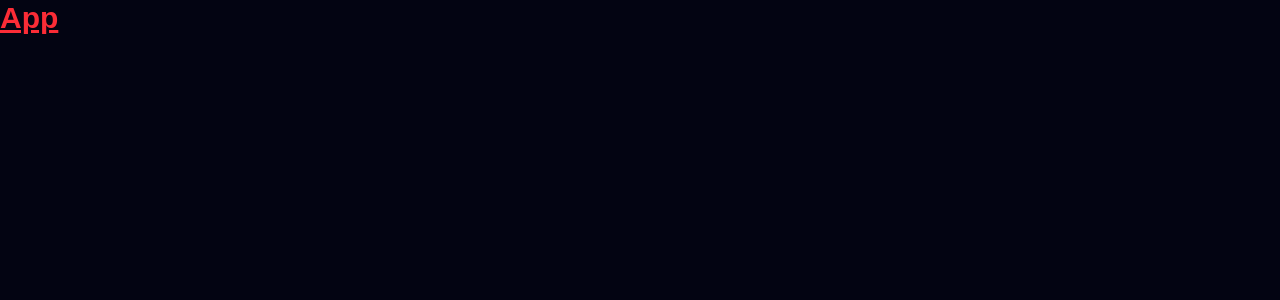
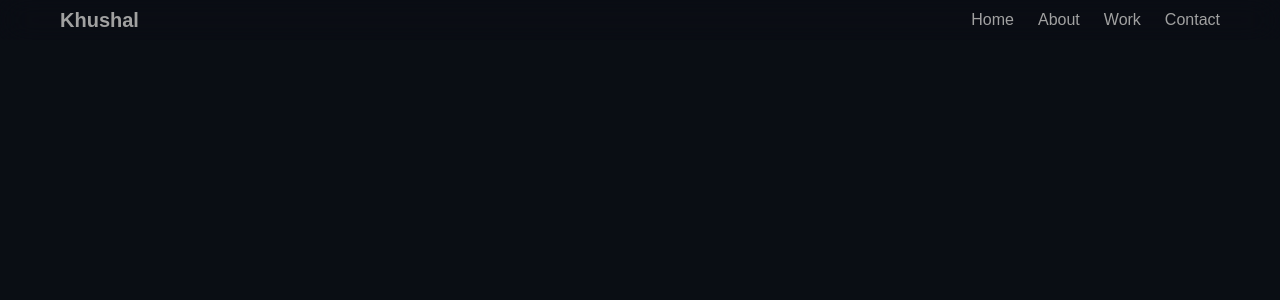
Before and after one commit to randomPlayerHere/Personal-Website, a React (Vite) app: page / in a window 1280 px wide. Shown: the top 300 px of the page. Built offline with nearby package versions, Linux system fonts and the light colour scheme; a web font is replaced by a local one.

Commit message:
Navbar done

```diff
--- a/package.json
+++ b/package.json
@@ -11,6 +11,7 @@
   },
   "dependencies": {
     "@tailwindcss/vite": "^4.1.18",
+    "motion": "^12.34.0",
     "react": "^19.2.0",
     "react-dom": "^19.2.0",
     "tailwindcss": "^4.1.18"
--- a/src/App.jsx
+++ b/src/App.jsx
@@ -1,8 +1,11 @@
 import React from 'react'
+import Navbar from './sections/Navbar'
 
 const App = () => {
   return (
-    <div className='text-3xl font-bold underline text-red-500'>App</div>
+    <div className='container mx-auto max-w-7xl'>
+      <Navbar/>
+    </div>
   )
 }
 
--- a/src/index.css
+++ b/src/index.css
@@ -1,19 +1,19 @@
 @import url("https://fonts.googleapis.com/css2?family=Funnel+Display:wght@300..800&display=swap");
 @import "tailwindcss";
 @theme {
-  --color-primary: #030412;
-  --color-midnight: #06091f;
-  --color-navy: #161a31;
-  --color-indigo: #1f1e39;
-  --color-storm: #282b4b;
-  --color-aqua: #33c2cc;
-  --color-mint: #57db96;
-  --color-royal: #5c33cc;
-  --color-lavender: #7a57db;
-  --color-fuchsia: #ca2f8c;
-  --color-orange: #cc6033;
-  --color-sand: #d6995c;
-  --color-coral: #ea4884;
+  --color-primary: #0a0e14;
+  --color-midnight: #121619;
+  --color-navy: #1a1f24;
+  --color-indigo: #1e2329;
+  --color-storm: #252b32;
+  --color-aqua: #2dd4bf;
+  --color-mint: #4ade80;
+  --color-royal: #22c55e;
+  --color-lavender: #34d399;
+  --color-fuchsia: #10b981;
+  --color-orange: #346751;
+  --color-sand: #a8916d;
+  --color-coral: #ecdbba;
   --animate-orbit: orbit 50s linear infinite;
   @keyframes orbit {
     0% {
@@ -48,9 +48,9 @@
   }
 }
 body {
-  background: #030412;
+  background: #0a0e14;
   font-family: "Funnel Display", sans-serif;
-  color: white;
+  color: #ecdbba;
   scroll-behavior: smooth;
   overflow-x: hidden;
 }
@@ -121,7 +121,7 @@
   @apply p-6 bg-gradient-to-b from-royal to-lavender rounded-2xl;
 }
 .grid-black-color {
-  @apply p-6 bg-gradient-to-tl from-[#3A3A3A] via-[#242424] to-[#3A3A3A] rounded-2xl;
+  @apply p-6 bg-gradient-to-tl from-[#1e2329] via-[#121619] to-[#1a1f24] rounded-2xl;
 }
 
 /* Contact Section*/
--- /dev/null
+++ b/src/sections/Navbar.jsx
@@ -0,0 +1,56 @@
+import { useState } from 'react'
+import { motion } from "motion/react"
+function Navigation(){
+    return(
+        <ul className='nav-ul'>
+            <li className='nav-li'>
+                <a className='nav-link' href="#home">Home</a>
+            </li>
+            <li className='nav-li'>
+                <a className='nav-link' href = "#about">About</a>
+            </li>
+            <li className='nav-li'>
+                <a className='nav-link' href = "#work">Work</a>
+            </li>
+            <li className='nav-li'>
+                <a className='nav-link' href = "#contact">Contact</a>
+            </li>
+        </ul>
+    )
+}
+const Navbar = () => {
+    const [isOpen, setIsOpen] = useState(false)
+  return (
+    <div className='fixed inset-x-0 z-20 w-full backdrop-blur-lg bg-primary/40'>
+        <div className="mx-auto c-space max-w-7xl">
+            <div className="flex items-center justify-between py-2 sm:py-0">
+                <a
+                href = "https://www.google.com/"
+                className="text-xl font-bold transition-colors text-neutral-400 hover:text-white">
+                    Khushal
+                </a>
+                <button onClick={() => setIsOpen(!isOpen)} className="flex cursor-pointer text-neutral-400 hover:text-white focus:outline-none sm:hidden">
+                    <img src={isOpen? "assets/close.svg":"assets/menu.svg"} className="w-6 h-6" alt="toggle"/>
+                </button>
+                <nav className="hidden sm:flex">
+                    <Navigation/>
+                </nav>
+            </div>
+        </div>
+        {isOpen && (
+            <motion.div className="block overflow-hidden text-center sm:hidden"
+                initial={{opacity:0, x:-10}}
+                animate = {{opacity:1, x:0}}
+                style={{maxHeight: "100vh"}}
+                transition={{duration:1}}
+            >
+            <nav className="pb-5">
+                <Navigation/>
+            </nav>
+        </motion.div>
+        )}
+    </div>
+  )
+}
+
+export default Navbar
```
Also changed, not shown: 1 other file (tests, documents, lock files or other folders).
